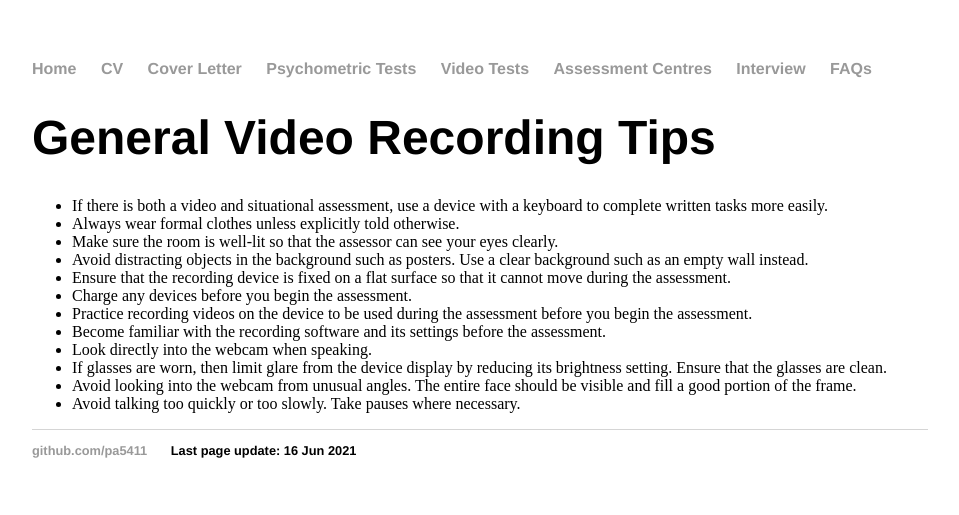
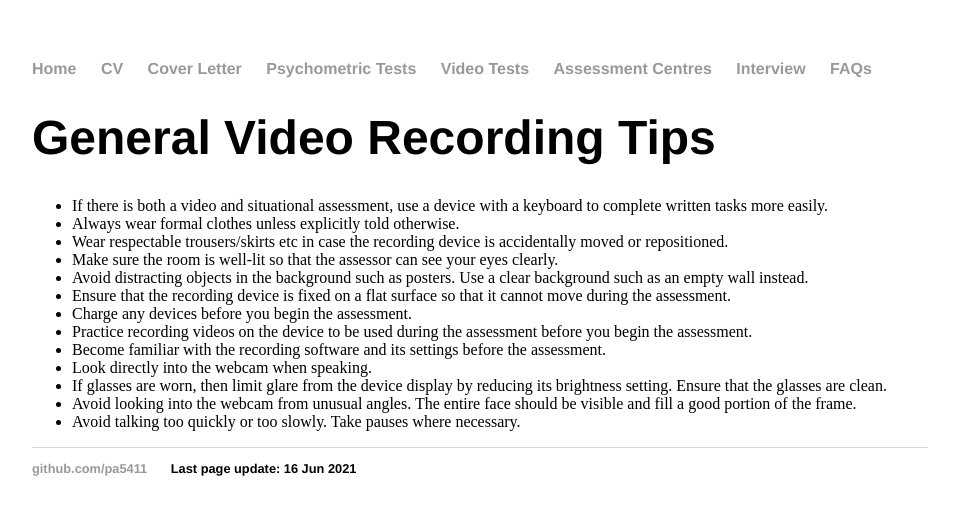
Before and after one commit to pa5411/Graduate-Job-Help, a Jekyll site: the page built from generalvideorecordingtips.html, in a window 1280 px wide. Shown: the top 515 px of the page, without its empty margins (160-1119 px from the left). Built offline with Jekyll 4.4.1, drawn with Linux system fonts in a browser that asks for light colours.

Commit message:
add tip about moving webcam

```diff
--- a/generalvideorecordingtips.html
+++ b/generalvideorecordingtips.html
@@ -8,6 +8,7 @@ date: 2021-06-16
         <ul>
                 <li> If there is both a video and situational assessment, use a device with a keyboard to complete written tasks more easily. </li>
                 <li> Always wear formal clothes unless explicitly told otherwise. </li>
+				<li> Wear respectable trousers/skirts etc in case the recording device is accidentally moved or repositioned. </li>
                 <li> Make sure the room is well-lit so that the assessor can see your eyes clearly. </li>
                 <li> Avoid distracting objects in the background such as posters. Use a clear background such as an empty wall instead. </li>
                 <li> Ensure that the recording device is fixed on a flat surface so that it cannot move during the assessment. </li>
```
